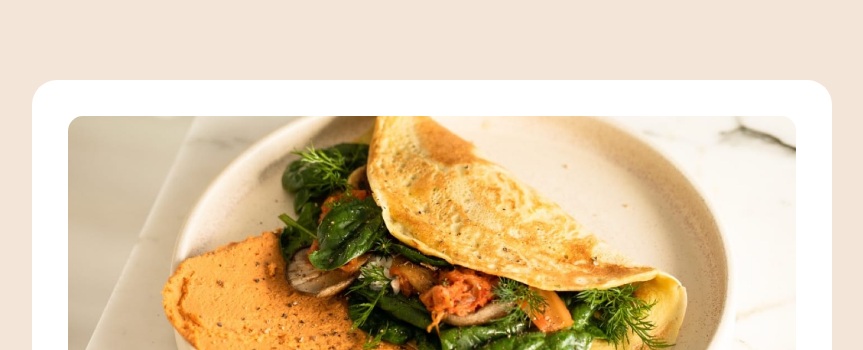
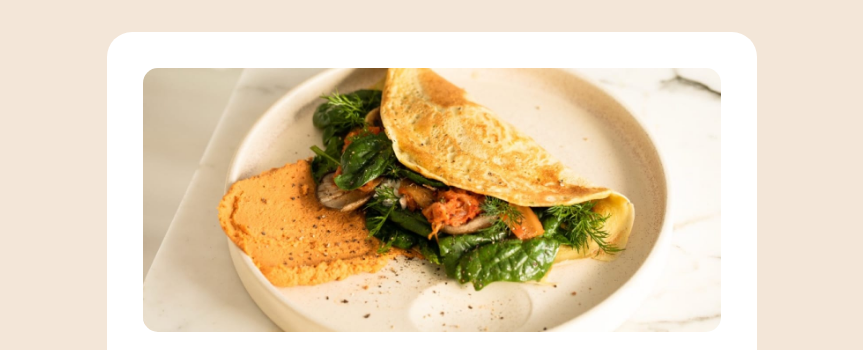
Before and after one commit to johncraven/frontendmentor-challenges, a plain HTML site: page recipe-page-main/index.html in a window 1280 px wide. Shown: the top 350 px of the page, without its empty margins (208-1071 px from the left). Drawn offline with Linux system fonts and the light colour scheme.

Commit message:
wrap up recipe challenge

```diff
--- a/recipe-page-main/css/styles.css
+++ b/recipe-page-main/css/styles.css
@@ -35,7 +35,7 @@ body {
 
 .recipe-wrapper {
     background-color: white;
-    max-width: 800px;
+    max-width: 650px;
     margin: auto;
     border-radius: 25px;
 }
@@ -74,7 +74,7 @@ h2 {
     }
 
     .recipe-wrapper {
-        margin-block: 5rem;
+        margin-block: 2rem;
         padding: 2.25rem;
     }
 
```
Also changed, not shown: recipe-page-main/screenshot.png (added), 1 other file.
